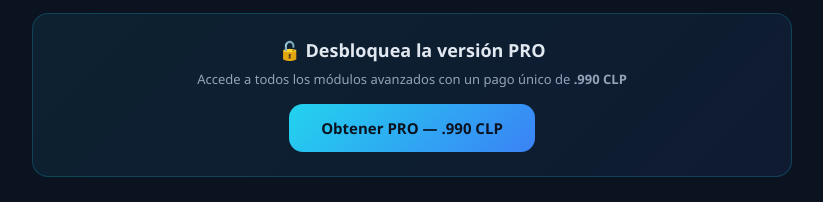
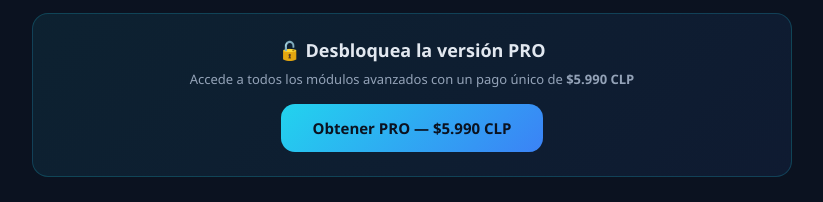
Before and after one commit to icuphysiopro/icuphysio-pro, a plain HTML site: page download.html in a window 1280 px wide. Shown: the part 980-1182 px from the top of the page, without its empty margins (228-1051 px from the left). Drawn offline with Linux system fonts and the light colour scheme.

Commit message:
Update download.html

```diff
--- a/download.html
+++ b/download.html
@@ -160,8 +160,8 @@
   <!-- PRO Banner -->
   <div class="pro-banner">
     <h2>🔓 Desbloquea la versión PRO</h2>
-    <p>Accede a todos los módulos avanzados con un pago único de <strong>.990 CLP</strong></p>
-    <a class="btn-pro" href="https://icuphysio.lemonsqueezy.com/checkout/buy/100fe751-3a96-40c7-8101-6216d15eca37">Obtener PRO — .990 CLP</a>
+    <p>Accede a todos los módulos avanzados con un pago único de <strong>$5.990 CLP</strong></p>
+    <a class="btn-pro" href="https://icuphysio.lemonsqueezy.com/checkout/buy/100fe751-3a96-40c7-8101-6216d15eca37">Obtener PRO — $5.990 CLP</a>
   </div>
 </main>
 
```
